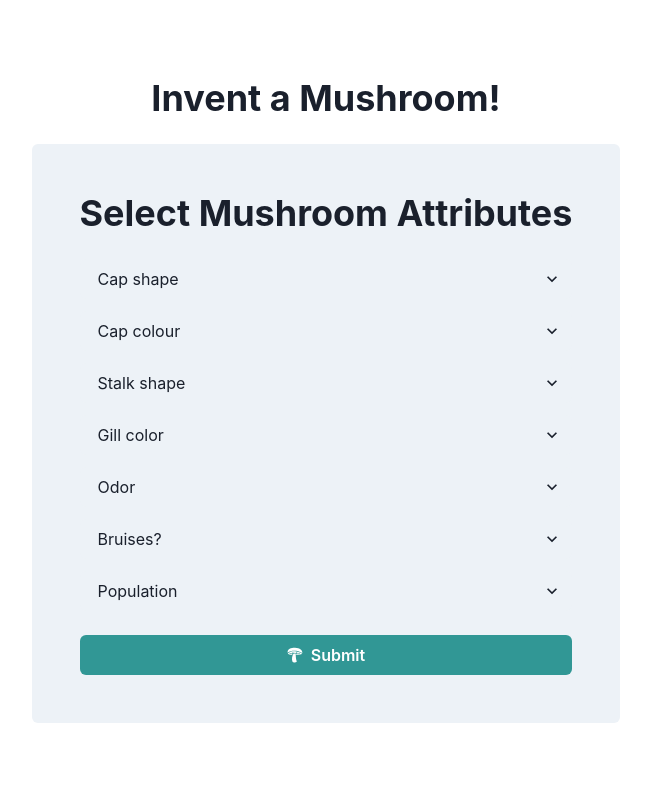
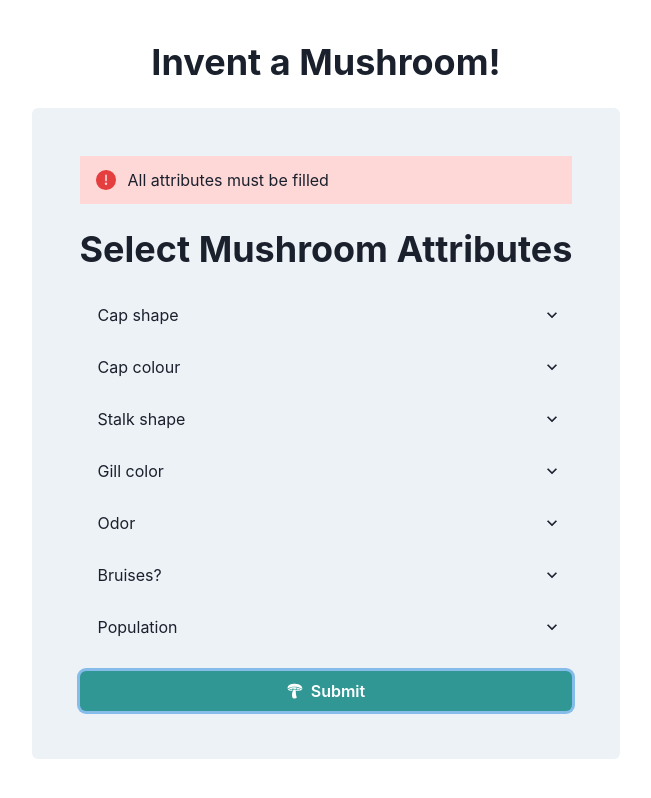
Before and after one commit to sashamahalia/mushroom-edibility-frontend, a Next.js app: page / in a window 1280 px wide. Both pictures are taken after a click on the button "Submit". Shown: the whole page, without its empty margins (314-965 px from the left). Built offline with nearby package versions, Linux system fonts and the light colour scheme; no server answers.

Commit message:
handle form errors

```diff
--- a/pages/index.js
+++ b/pages/index.js
@@ -1,4 +1,12 @@
-import { Button, Flex, Heading, Select, Stack } from "@chakra-ui/react";
+import {
+  Button,
+  Flex,
+  Heading,
+  Select,
+  Stack,
+  Alert,
+  AlertIcon,
+} from "@chakra-ui/react";
 import { useState } from "react";
 import { GiMushroomGills } from "react-icons/gi";
 import deepcopy from "deepcopy";
@@ -14,11 +22,20 @@ const Home = () => {
     population: "",
   });
   const [loading, setLoading] = useState(false);
+  const [formError, setFormError] = useState(false);
 
   const handleButtonClick = async () => {
+    setFormError(false);
+    for (const prop in mushroomAttributes) {
+      if (!mushroomAttributes[prop]) {
+        setFormError(true);
+        return;
+      }
+    }
+
     setLoading(true);
+
     try {
-      console.log(mushroomAttributes);
       const response = await fetch("http://localhost:5000/predict", {
         method: "POST",
         body: JSON.stringify(mushroomAttributes),
@@ -44,6 +61,13 @@ const Home = () => {
     });
   };
 
+  const ErrorMessage = (
+    <Alert mb={6} status="error">
+      <AlertIcon />
+      All attributes must be filled
+    </Alert>
+  );
+
   return (
     <Flex
       height="100vh"
@@ -53,6 +77,7 @@ const Home = () => {
     >
       <Heading>Invent a Mushroom!</Heading>
       <Flex direction="column" background="gray.100" mt={6} p={12} rounded={6}>
+        {formError && ErrorMessage}
         <Heading mb={6}>Select Mushroom Attributes</Heading>
         <Stack spacing={3}>
           <Select
```
Also changed, not shown: 1 other file (tests, documents, lock files or other folders).
